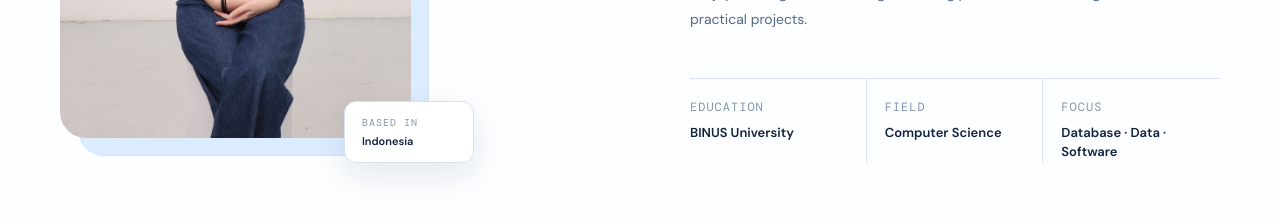
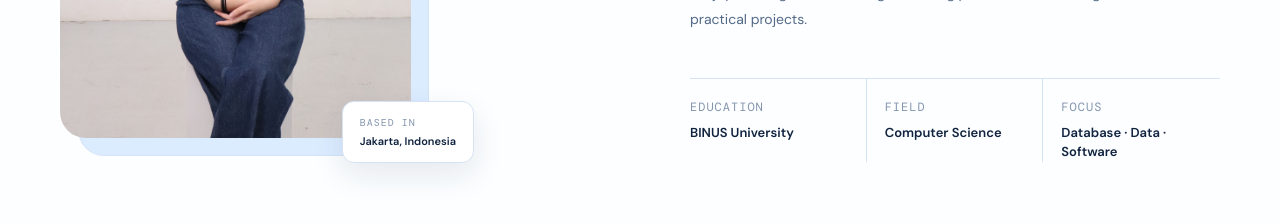
Before and after one commit to seraphinemichelle/portfolio, a Next.js app: page / in a window 1280 px wide. Shown: the part 1360-1584 px from the top of the page. Built offline with nearby package versions, Linux system fonts and the light colour scheme; a web font is replaced by a local one.

Commit message:
Update about finish

```diff
--- a/app/globals.css
+++ b/app/globals.css
@@ -28,6 +28,18 @@
 
 html {
   scroll-behavior: smooth;
+}
+
+/* =========================================================
+   SCROLL OFFSET
+========================================================= */
+
+#about,
+#work,
+#experience,
+#skills,
+#contact {
+  scroll-margin-top: -35px;
 }
 
 body {
--- a/components/sections/About.tsx
+++ b/components/sections/About.tsx
@@ -28,7 +28,7 @@ export default function About() {
 
             <div className="about-image-caption">
               <span>BASED IN</span>
-              <strong>Indonesia</strong>
+              <strong>Jakarta, Indonesia</strong>
             </div>
           </div>
         </div>
```
